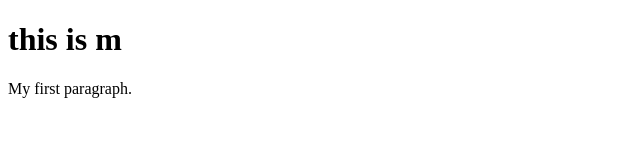
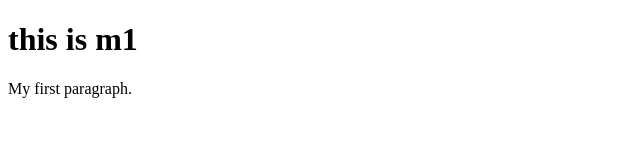
Before and after one commit to pogakuramanjan04/p3, a plain HTML site: page index.html in a window 1280 px wide. Shown: the full height of the page, 0-640 px from the left. Drawn offline with Linux system fonts and the light colour scheme.

Commit message:
Update index.html

```diff
--- a/index.html
+++ b/index.html
@@ -2,7 +2,7 @@
 <html>
 <body>
 
-<h1>this is m</h1>
+<h1>this is m1</h1>
 <p>My first paragraph.</p>
 
 </body>
```
